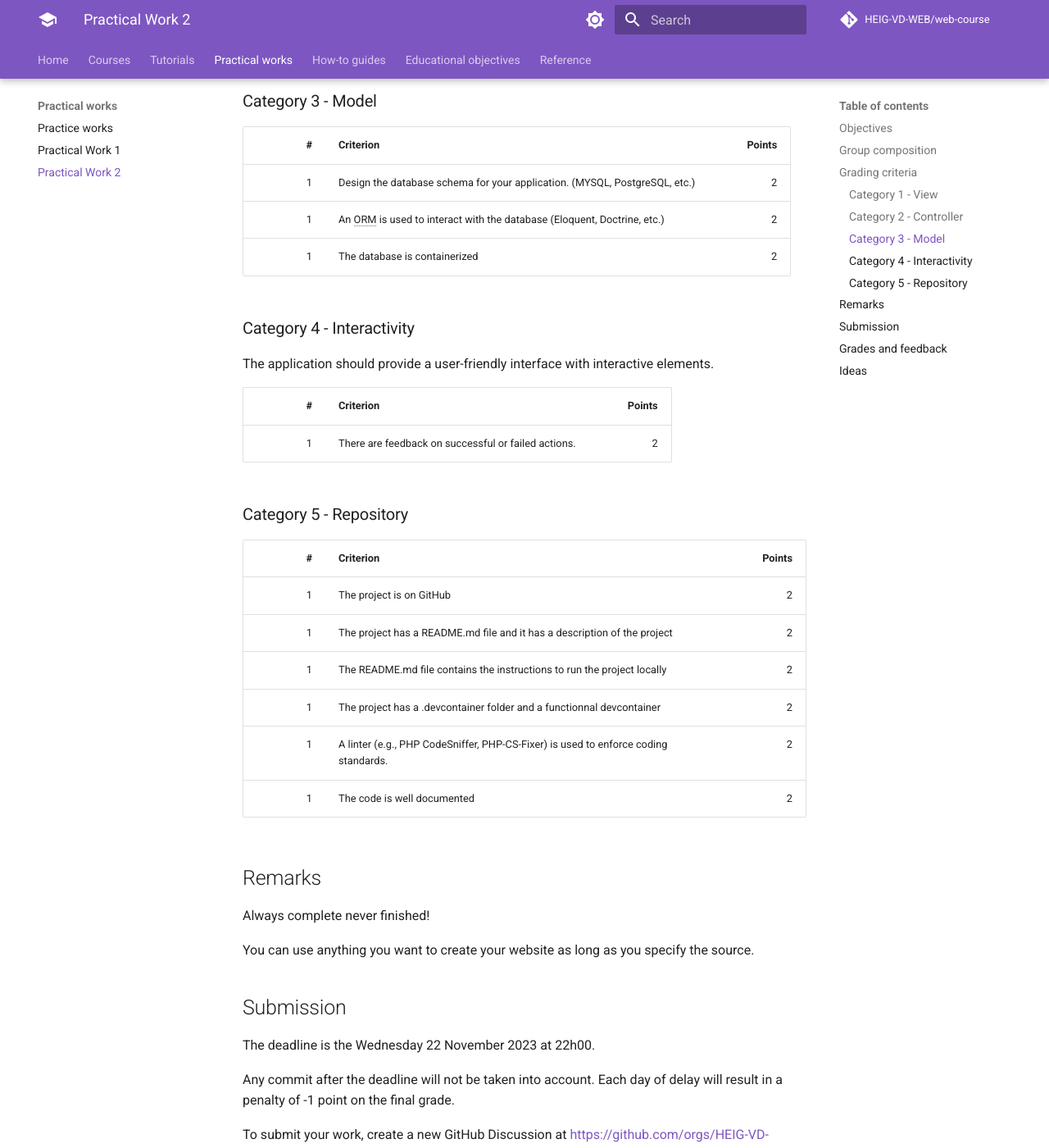
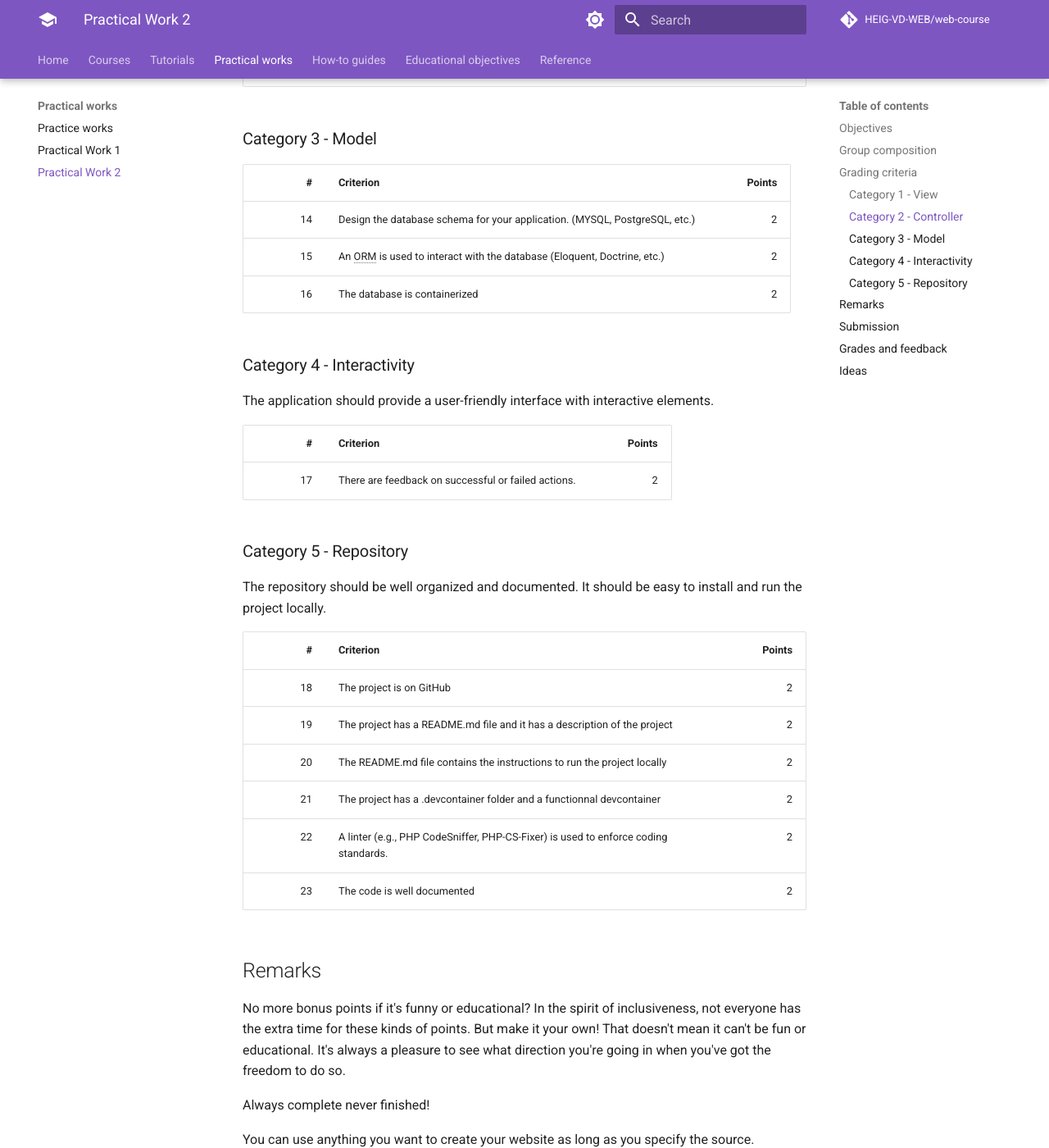
Before and after one commit to HEIG-VD-WEB/web-course, an MkDocs documentation site: the page built from docs/practical-works/practical-work-2/index.md, in a window 1280 px wide and 1400 px high, scrolled down 1488 px. Shown: the whole window at 82% size. Built offline with MkDocs 1.6.1 and Material for MkDocs 9.7.7, drawn with Linux system fonts in a browser that asks for light colours; comment, search, counter and statistics services are not loaded; some of the changed text lies outside the part shown.

Commit message:
Finish the Practical work 2

```diff
--- a/docs/practical-works/practical-work-2/index.md
+++ b/docs/practical-works/practical-work-2/index.md
@@ -28,46 +28,50 @@ Maximum grade: ((UNKOWN points \\ UNKOWN) * 5) + 1 = 6
 
 ### Category 2 - Controller
 
-| #   | Criterion                                                                              | Points |
-| --: | -------------------------------------------------------------------------------------  | -----: |
-| 1   | The controller is implemented using PHP                                                |      2 |
-| 1   | The controller is implemented using the MVC pattern                                    |      2 |
-| 1   | Routes are used to create entries in the dataset                                       |      2 |
-| 1   | Routes are used to update entries in the dataset                                       |      2 |
-| 1   | Routes are used to delete entries in the dataset                                       |      2 |
-| 1   | Routes are used to read entries in the dataset                                         |      2 |
-| 1   | A library manager is used to manage the dependencies of the project (Composer, Pickle) |      2 |
+|  # | Criterion                                                                              | Points |
+|---:|----------------------------------------------------------------------------------------|-------:|
+|  6 | The controller is implemented using PHP                                                |      2 |
+|  7 | The controller is implemented using the MVC pattern                                    |      2 |
+|  8 | Routes are used to create entries in the dataset                                       |      2 |
+|  9 | Routes are used to update entries in the dataset                                       |      2 |
+| 10 | Routes are used to delete entries in the dataset                                       |      2 |
+| 11 | Routes are used to read entries in the dataset                                         |      2 |
+| 12 | A library manager is used to manage the dependencies of the project (Composer, Pickle) |      2 |
+| 13 | The controllers check the inputs from the user                                         |      2 |
 
 
 ### Category 3 - Model
 
-| #   | Criterion                                                                  | Points |
-| --: | -------------------------------------------------------------------------  | -----: |
-| 1   | Design the database schema for your application. (MYSQL, PostgreSQL, etc.) |      2 |
-| 1   | An ORM is used to interact with the database (Eloquent, Doctrine, etc.)    |      2 |
-| 1   | The database is containerized                                              |      2 |
+|  # | Criterion                                                                  | Points |
+|---:|----------------------------------------------------------------------------|-------:|
+| 14 | Design the database schema for your application. (MYSQL, PostgreSQL, etc.) |      2 |
+| 15 | An ORM is used to interact with the database (Eloquent, Doctrine, etc.)    |      2 |
+| 16 | The database is containerized                                              |      2 |
 
 ### Category 4 - Interactivity
 
 The application should provide a user-friendly interface with interactive elements.
 
-| #   | Criterion                                                        | Points |
-| --: | ---------------------------------------------------------------- | -----: |
-| 1   | There are feedback on successful or failed actions.              |      2 |
+|  # | Criterion                                           | Points |
+|---:|-----------------------------------------------------|-------:|
+| 17 | There are feedback on successful or failed actions. |      2 |
 
 ### Category 5 - Repository
 
-| #   | Criterion                                                                           | Points |
-| --: | ----------------------------------------------------------------------------------- | -----: |
-| 1   | The project is on GitHub                                                            |      2 |
-| 1	  | The project has a README.md file and it has a description of the project            |      2 |
-| 1	  | The README.md file contains the instructions to run the project locally             |      2 |
-| 1	  | The project has a .devcontainer folder and a functionnal devcontainer               |      2 |
-| 1   | A linter (e.g., PHP CodeSniffer, PHP-CS-Fixer) is used to enforce coding standards. |      2 |
-| 1   | The code is well documented                                                         |      2 |
+The repository should be well organized and documented. It should be easy to install and run the project locally.
 
+|  # | Criterion                                                                           | Points |
+|---:|-------------------------------------------------------------------------------------|-------:|
+| 18 | The project is on GitHub                                                            |      2 |
+| 19 | The project has a README.md file and it has a description of the project            |      2 |
+| 20 | The README.md file contains the instructions to run the project locally             |      2 |
+| 21 | The project has a .devcontainer folder and a functionnal devcontainer               |      2 |
+| 22 | A linter (e.g., PHP CodeSniffer, PHP-CS-Fixer) is used to enforce coding standards. |      2 |
+| 23 | The code is well documented                                                         |      2 |
 
 ## Remarks
+
+No more bonus points if it's funny or educational? In the spirit of inclusiveness, not everyone has the extra time for these kinds of points. But make it your own! That doesn't mean it can't be fun or educational. It's always a pleasure to see what direction you're going in when you've got the freedom to do so.
 
 Always complete never finished!
 
```
Also changed, not shown: other parts of docs/practical-works/practical-work-2/index.md (+2 -2 lines), docs/courses/php/index.md (+0 -1 lines).
